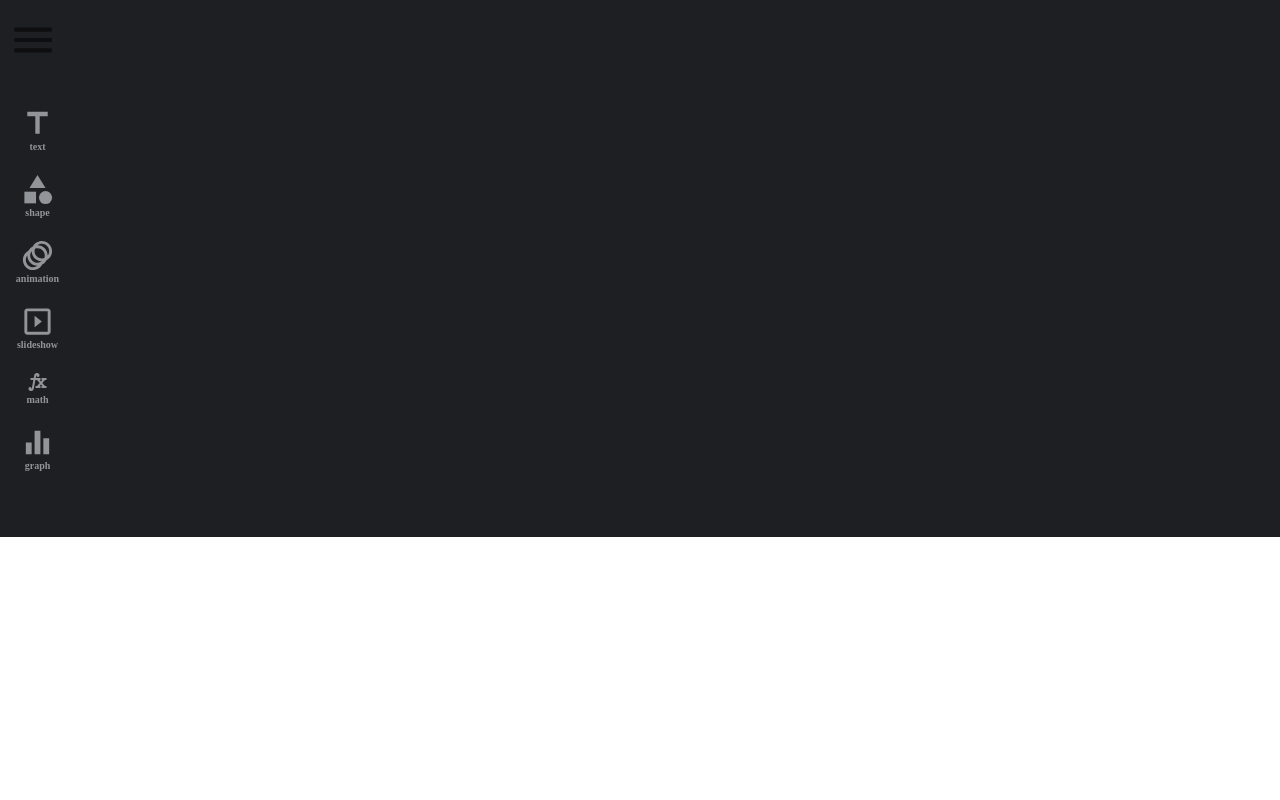
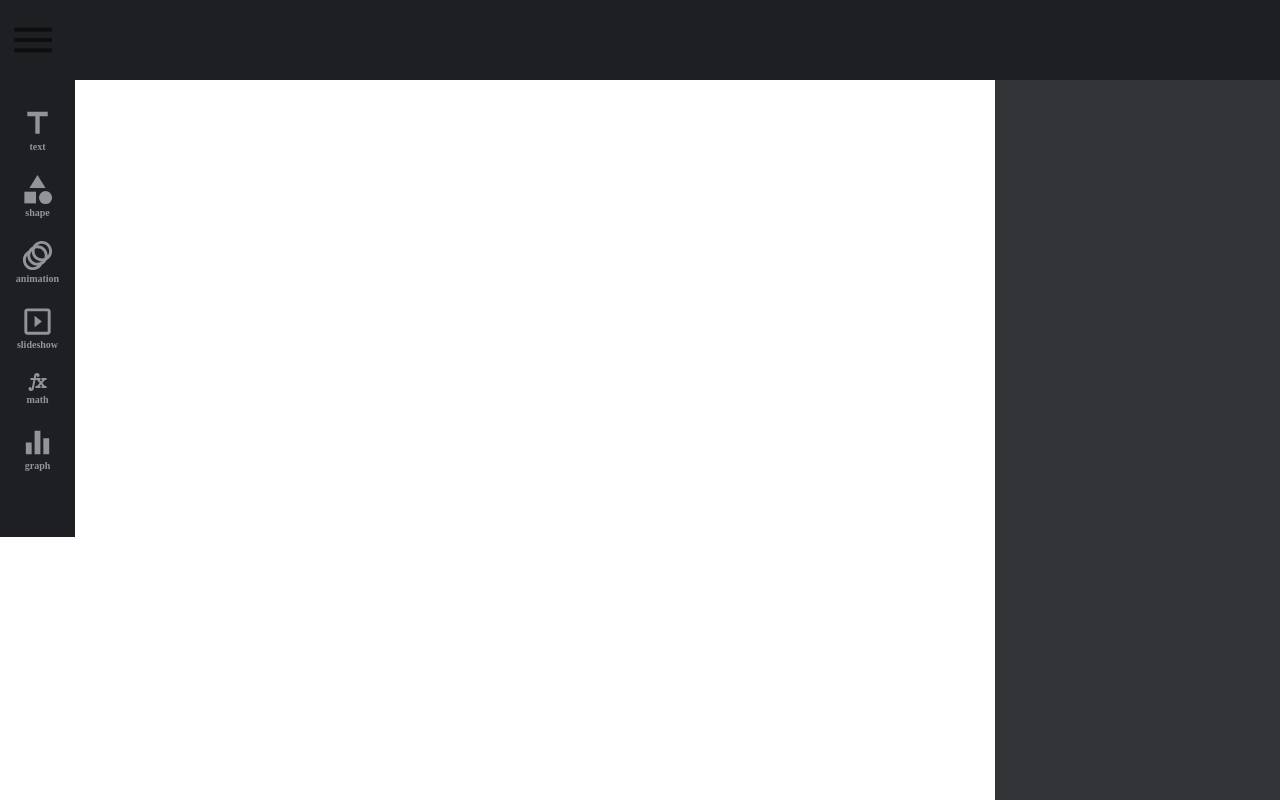
Before and after one commit to ko-tarou/PresentsAI-Main, a Next.js app: page /CreatePage in a window 1280 px wide. Built offline with nearby package versions, Linux system fonts and the light colour scheme.

Commit message:
add スライドリストbox
スライドリストの背景のboxの作成
ヘッダーに被らないようにし、画面全体をスクロールできないようにもした

```diff
--- a/src/pages/CreatePage/index.js
+++ b/src/pages/CreatePage/index.js
@@ -1,14 +1,17 @@
 import HeaderPage from "../HeaderPage/index.js";
 import LeftTab from "./leftsidetab.js";
+import SlideList from "./SlideList.js";
 import styles from "../../styles/CreatePage/CreatePage.module.scss";
 
 export default function CreatePage() {
+	const items = ["スライド1", "スライド2", "スライド3", "スライド4"];
 
 	return (
 		<div className={styles.main}>
 			<HeaderPage/>
-			<div className={styles.main}>
-				<LeftTab/>
+			<LeftTab/>
+			<div className={styles.rightsidebar}>
+				{/* ここにスライドリスト作成予定 */}
 			</div>
 		</div>
 	);
--- a/src/pages/CreatePage/slidelist.js
+++ b/src/pages/CreatePage/slidelist.js
@@ -1 +1,13 @@
-import styles from "../../styles/CreatePage/SlideList.module.scss";
+import styles from "../../styles/CreatePage/SlideList.module.scss"
+
+export default function SlideList({ items }) {
+  return (
+    <div className="slideboxlist">
+      {items.map((item, index ) => (
+        <div key={index} className="box">
+          {item}
+        </div>
+      ))}
+    </div>
+  );
+}
--- a/src/styles/CreatePage/CreatePage.module.scss
+++ b/src/styles/CreatePage/CreatePage.module.scss
@@ -1,7 +1,21 @@
 @use '../Global/color' as *;
 
 .main {
-    background-color: $darkbrack;
-    height: 100%;
+    display: flex;
+    flex-direction: column;
+    height: 100vh;
+    width: 100vw;
+    position: fixed;
+    top: 0;
+    left: 0;
     overflow: hidden;
 }
+
+.rightsidebar {
+    height: 90vh;
+    width: 285px;
+    background-color: $darkgray;
+    position: fixed;
+    right: 0;
+    top: 10vh;
+}
--- a/src/styles/CreatePage/SlideList.module.scss
+++ b/src/styles/CreatePage/SlideList.module.scss
@@ -0,0 +1,19 @@
+@use '../Global/color' as *;
+
+.slideboxlist {
+  display: flex;
+  flex-direction: column;
+  gap: 10px;
+  width: 100px;
+}
+
+.box {
+  width: 80px;
+  height: 50px;
+  background-color: $darkbrack;
+  color: white;
+  display: flex;
+  justify-content: center;
+  align-items: center;
+  border-radius: 4px;
+}
```
